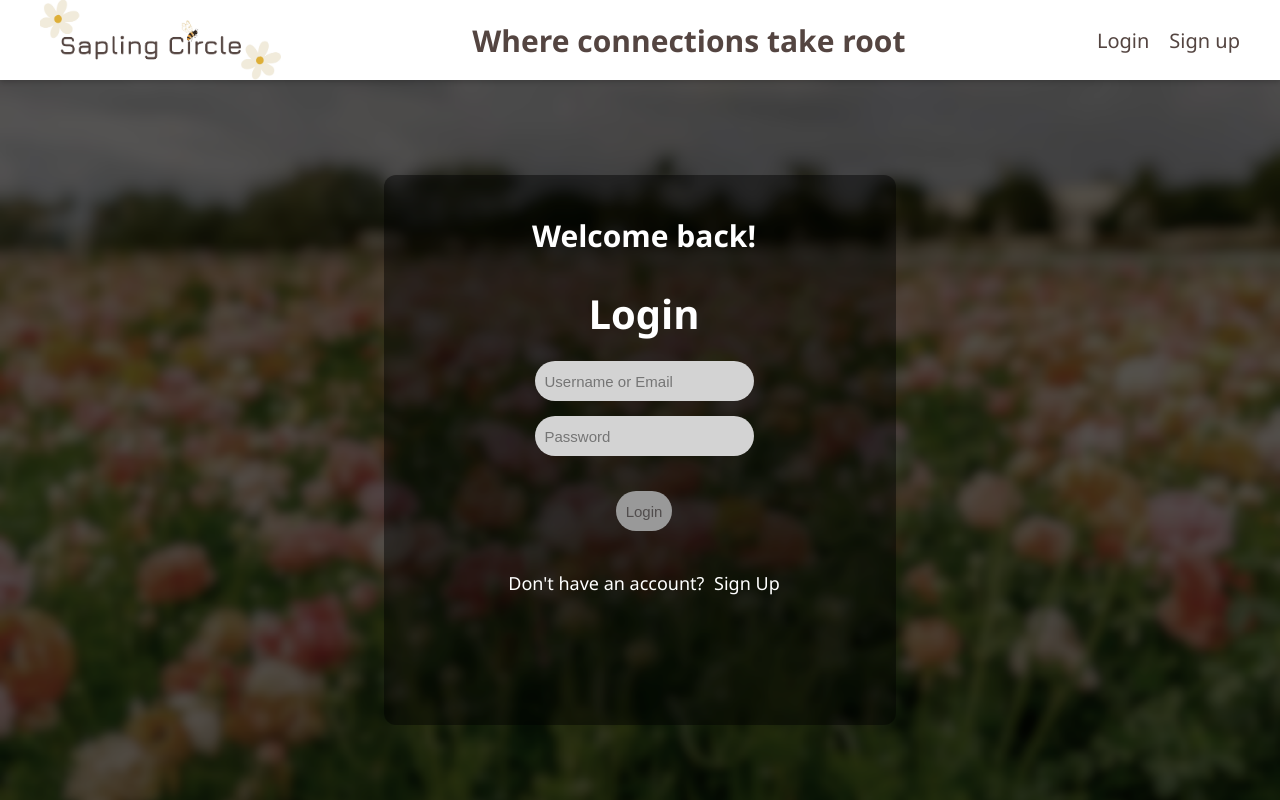
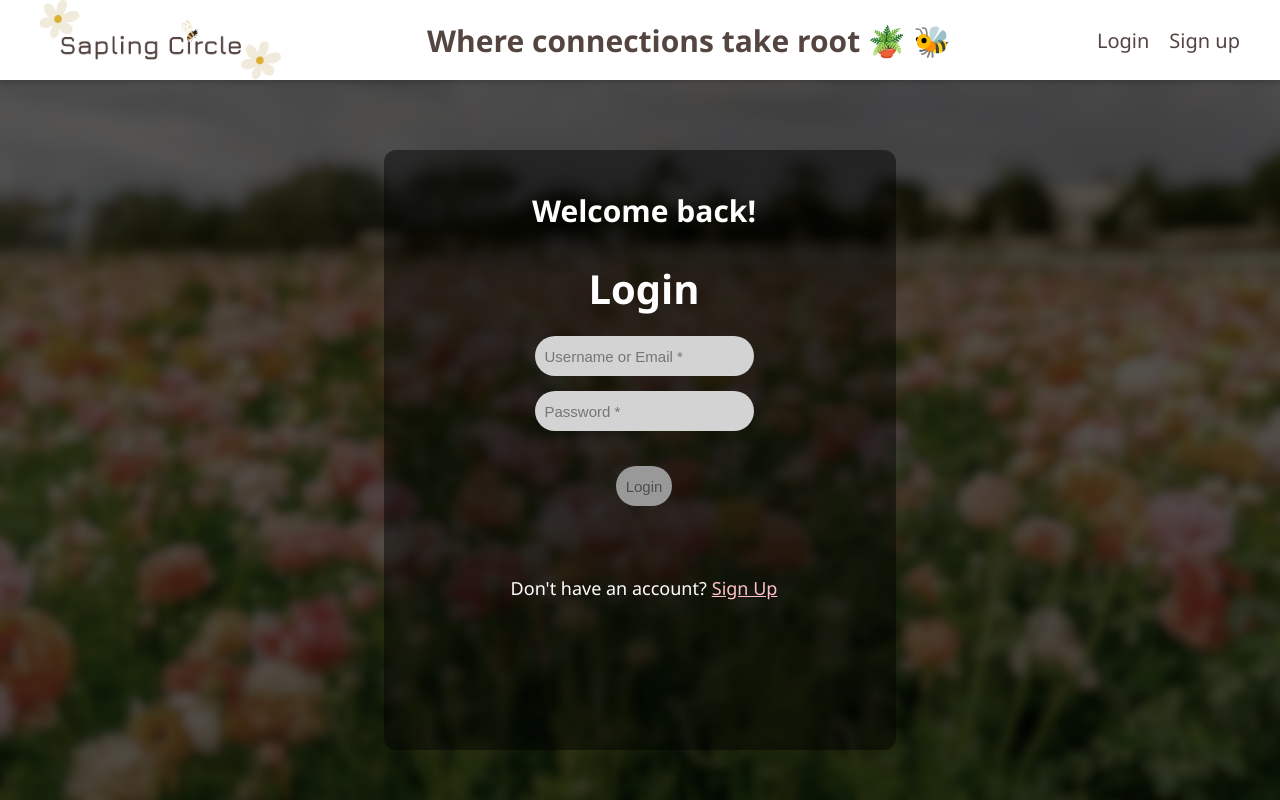
Before and after one commit to MasonHall9987/COP4331Project1, a PHP site: page / in a window 1280 px wide. Run offline with PHP 8.4, Linux system fonts and the light colour scheme.

Commit message:
Minor front-end improvements
- Tweaked the look of the signup/signin options to be more noticeable.
-Improved the alert system to notify users of login errors, signup failures, and successful signups.
- Tweaked doSignup() to include input validation and reject empty fields.

```diff
--- a/css/styles.css
+++ b/css/styles.css
@@ -58,7 +58,7 @@ body{
     justify-content: flex-start;
     align-items: flex-start;
     width: 512px;
-    height: 550px;
+    height: 600px;
     background-color: rgba(0, 0, 0, 0.45);
     border-radius: 12px;
     padding: 20px;
@@ -137,6 +137,9 @@ h3{
     margin-top: 20px;
 }
 
+.submit:hover {
+    font-weight: 700;
+}
 
 .two-col {
     display: flex;
@@ -200,11 +203,24 @@ label a:hover {
 
 .option-prompt a {
     font-weight: 500;
-    color: white;
+    color: pink;
     margin-left: 5px;
-    text-decoration: none;
+    text-decoration: underline;
+    transition: all 0.2s ease;
 }
 
 .option-prompt a:hover {
-    text-decoration: underline;
+    box-shadow: 0 0 0 1px pink;
+    border-radius: 4px;
 }
+
+.alert {
+    font-weight: bold;
+    font-size: 20px;
+    color: red;
+    margin-top: 30px;
+}
+
+.alert.success {
+    color: green;
+}
--- a/index.html
+++ b/index.html
@@ -15,7 +15,7 @@
   <!-- Navigation bar -->
   <div class="wrapper">
     <img src="images/logo.png" alt="Sapling Circle Logo" class="logo">
-    <div class="motto">Where connections take root</div>
+    <div class="motto">Where connections take root 🪴 🐝</div>
     <ul>
         <li><a href="#" class="link" onclick="loginTab()">Login</a></li>
         <li><a href="#" class="link" onclick="registerTab()">Sign up</a></li>
@@ -39,19 +39,19 @@
 
       <!-- Login input fields -->
       <div class="form-box">
-        <input type="text" class="input-field" placeholder="Username or Email" id="loginName">
+        <input type="text" class="input-field" placeholder="Username or Email *" id="loginName">
       </div>
       <div class="form-box">
-        <input type="password" class="input-field" placeholder="Password" id="loginPassword">
+        <input type="password" class="input-field" placeholder="Password *" id="loginPassword">
       </div>
       <div class="form-box">
         <input type="submit" class="submit" value="Login" onclick="doLogin()">
       </div>
-      <div id="loginResult"></div>
+      <div id="loginResult" class="alert"></div>
 
       <!-- Offers option to sign up instead -->
       <div class="option-prompt">
-        <span>Don't have an account?<a href="#" onclick="registerTab()"> Sign Up</a></span>
+        <span>Don't have an account?<a href="#" onclick="registerTab()">Sign Up</a></span>
       </div>
 
     </div>
@@ -71,25 +71,25 @@
 
       <!-- Sign up input fields -->
       <div class="form-box">
-        <input type="text" class="input-field" placeholder="First Name" id="signupFirstName">
+        <input type="text" class="input-field" placeholder="First Name *" id="signupFirstName">
       </div>
       <div class="form-box">
-        <input type="text" class="input-field" placeholder="Last Name" id="signupLastName">
+        <input type="text" class="input-field" placeholder="Last Name *" id="signupLastName">
       </div>
       <div class="form-box">
-        <input type="text" class="input-field" placeholder="Username" id="signupLogin">
+        <input type="text" class="input-field" placeholder="Username *" id="signupLogin">
       </div>
       <div class="form-box">
-        <input type="password" class="input-field" placeholder="Password" id="signupPassword">
+        <input type="password" class="input-field" placeholder="Password *" id="signupPassword">
       </div>
       <div class="form-box">
-        <input type="submit" class="submit" value="Register" onclick="doSignup()">
+        <input type="submit" class="submit" value="Sign up" onclick="doSignup()">
       </div>
       <div id="signupResult"></div>
 
       <!-- Offers option to sign in instead -->
       <div class="option-prompt">
-        <span>Have an account?<a href="#" onclick="loginTab()"> Sign in</a></span>
+        <span>Have an account?<a href="#" onclick="loginTab()">Sign in</a></span>
       </div>
 
     </div>
--- a/js/code.js
+++ b/js/code.js
@@ -65,6 +65,16 @@ function doSignup()
 	let login = document.getElementById("signupLogin").value;
 	let password = document.getElementById("signupPassword").value;
 
+	// Ensure fields are nonempty
+	if (firstName.trim() === "" || lastName.trim() === "" || login.trim() === "" ||
+		password.trim() === "")
+	{
+		const res = document.getElementById("signupResult");
+		res.className = "alert";
+		res.innerHTML = "Please fill out all fields.";
+		return;
+	}
+
 	document.getElementById("signupResult").innerHTML = "";
 
 	let tmp = {
@@ -96,7 +106,9 @@ function doSignup()
 					return;
 				}
 
-				document.getElementById("signupResult").innerHTML = "Signup successful! Please log in.";
+				const res = document.getElementById("signUpResult");
+				res.className = "alert success";
+				result.innerHTML = "Sign up successful! Please log in.";
 			}
 		};
 
```
Also changed, not shown: 1 other file.
